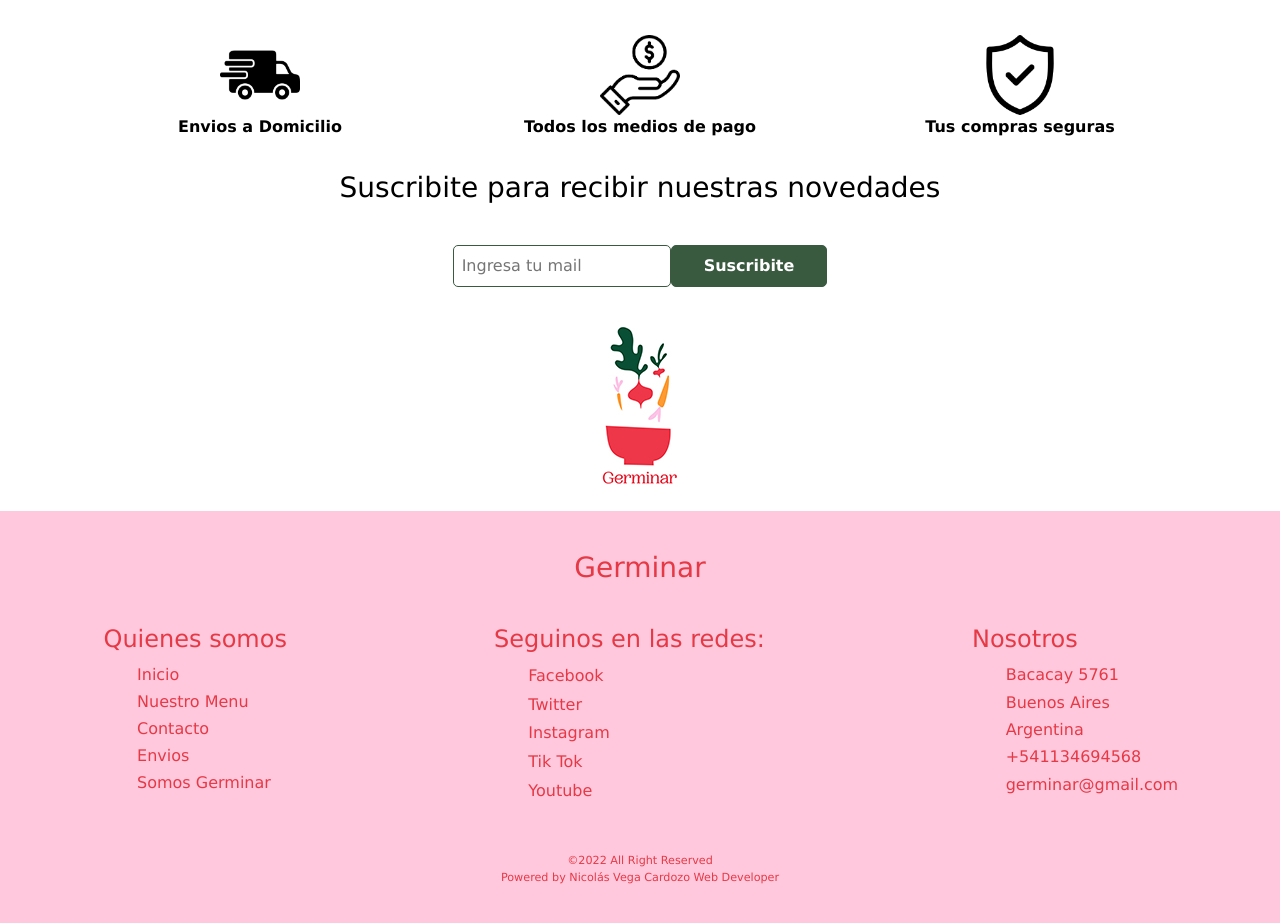
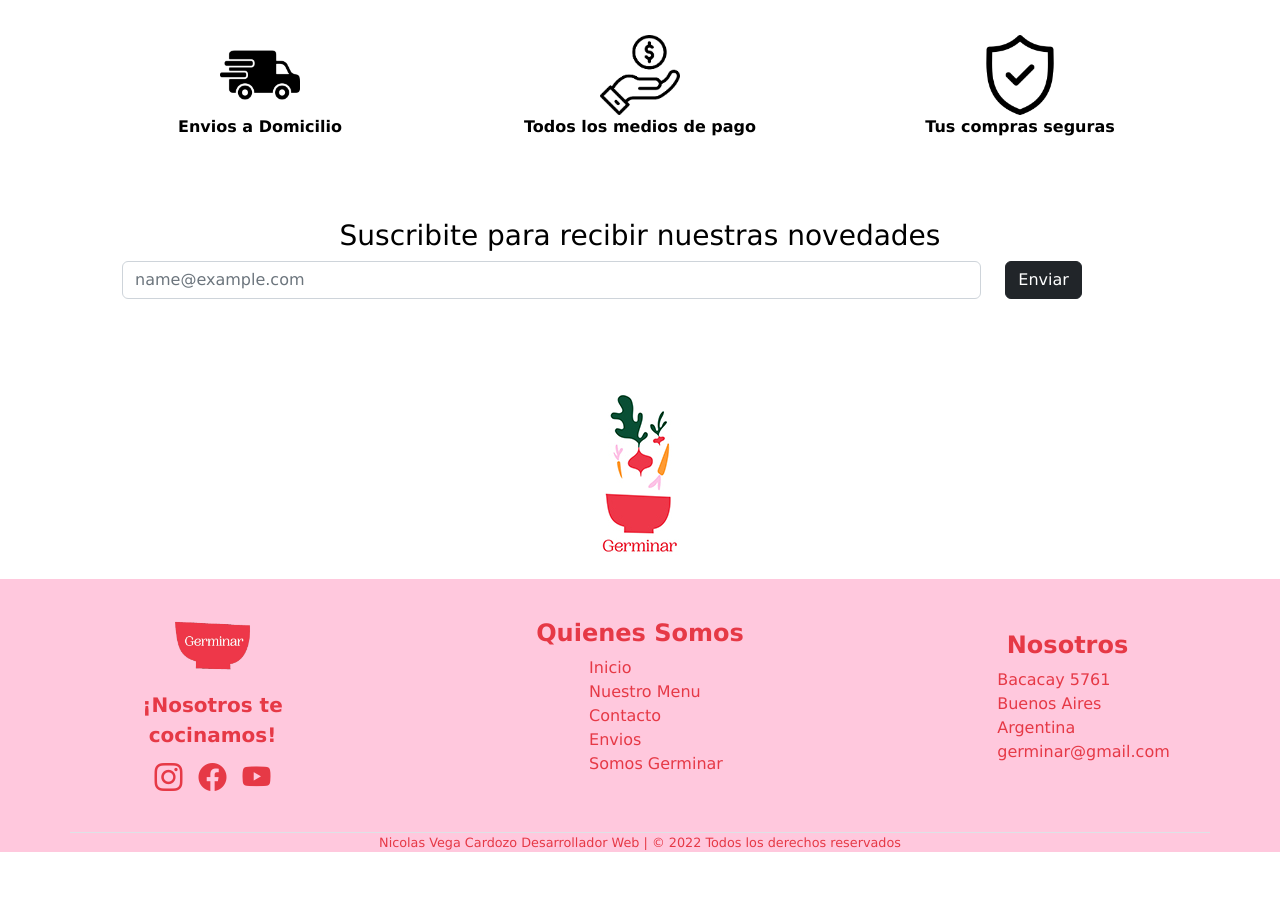
Before and after one commit to NicolasVegaCardozo/PreEntrega3-VegaCardozo-DesarrolloWeb, a plain HTML site: page index.html in a window 1280 px wide. Shown: the part 2936-3859 px from the top of the page. After the commit the page ends 3788 px from the top, so only its background shows below. Drawn offline with nearby package versions, Linux system fonts and the light colour scheme.

Commit message:
Footer hecho desde 0 en Bootstrap

```diff
--- a/css/style.css
+++ b/css/style.css
@@ -15,14 +15,14 @@ a {
 
 /*---Body---*/
 
-.wtp__sticky{
+.wtp__sticky {
     position: fixed;
     bottom: 25px;
     right: 20px;
     border-radius: 40px;
 }
 
-.wtp__sticky img{
+.wtp__sticky img {
     width: 5rem;
 }
 
@@ -204,7 +204,7 @@ main ul li {
         height: 5rem;
     }
 
-    .container__promos1{
+    .container__promos1 {
         display: block;
         margin: auto;
         text-align: center;
@@ -295,7 +295,7 @@ main ul li {
         padding-bottom: 1rem;
     }
 
-    .container__promos1{
+    .container__promos1 {
         display: block;
         margin: auto;
         text-align: center;
@@ -585,170 +585,18 @@ main ul li {
 
 /*---Footer---*/
 
-@media (max-width: 767px) {
-    footer {
-        background-color: #ffc8dd;
-        padding: 40px 0px;
-    }
-
-    .spanfooter {
-        display: flex;
-        flex-direction: column;
-        justify-content: center;
-        align-items: center;
-        padding: 1rem;
-    }
-
-    .spanfooter input:not([type="submit"]) {
-        padding: 0.5rem;
-        border: 1.5px solid #3a5a40;
-        border-radius: 5px;
-        margin-bottom: 0.5rem;
-        color: black;
-        font-size: 1rem;
-    }
-
-    .spanfooter input[type="button"] {
-        border-radius: 5px;
-        background-color: #3a5a40;
-        color: white;
-        font-weight: bolder;
-        font-size: 1rem;
-        padding: 0.5rem 2rem;
-        cursor: pointer;
-    }
-
-    .spanfooter input[type="button"]:hover {
-        color: orangered;
-    }
-
-    .h3footer {
-        display: none;
-    }
-
-    .footer {
-        display: flex;
-        flex-direction: column;
-
-    }
-
-    .div1 {
-        margin-top: 2em;
-        margin-right: 2em;
-        margin-bottom: 2em;
-        margin-left: 2em;
-        color: #e63946;
-    }
-
-    .div2 {
-        margin-top: 2em;
-        margin-right: 2em;
-        margin-bottom: 2em;
-        margin-left: 2em;
-        color: #e63946;
-    }
-
-    .div3 {
-        margin-top: 2em;
-        margin-right: 2em;
-        margin-bottom: 2em;
-        margin-left: 2em;
-        color: #e63946
-    }
-
-    .color {
-        color: #e63946;
-    }
-
-    .div1 a:hover {
-        color: #584992;
-    }
-
-    .div2 a:hover {
-        color: #584992;
-    }
-
-    .span2 {
-        display: flex;
-        justify-content: center;
-        font-size: 0.7rem;
-        color: #e63946;
-    }
+.bg-footer {
+    background-color: #ffc8dd;
 }
 
-@media (min-width:768px) {
-    footer {
-        background-color: #ffc8dd;
-        padding: 40px 0px;
-    }
+.c-rojo {
+    color: #e63946;
+}
 
-    .spanfooter {
-        display: none;
-    }
+.enlace {
+    color: blueviolet;
+}
 
-    .h3footer {
-        display: flex;
-        flex-direction: row;
-        justify-content: center;
-        color: #e63946;
-    }
-
-    footer a {
-        text-decoration: none;
-        color: #e63946;
-    }
-
-    footer ul li {
-        display: block;
-        padding: 1%;
-        color: #e63946;
-    }
-
-    .footer {
-        display: flex;
-        justify-content: space-around;
-    }
-
-    .div1 {
-        display: inline-block;
-        margin-top: 2em;
-        margin-right: 2em;
-        margin-bottom: 2em;
-        margin-left: 2em;
-        color: #e63946;
-    }
-
-    .div2 {
-        display: inline-block;
-        margin-top: 2em;
-        margin-right: 2em;
-        margin-bottom: 2em;
-        margin-left: 2em;
-        color: #e63946;
-    }
-
-    .div3 {
-        display: inline-block;
-        margin-top: 2em;
-        margin-right: 2em;
-        margin-bottom: 2em;
-        margin-left: 2em;
-        color: #e63946
-    }
-
-
-    .div1 a:hover {
-        color: #584992;
-    }
-
-    .div2 a:hover {
-        color: #584992;
-    }
-
-    .span2 {
-        display: flex;
-        justify-content: center;
-        font-size: 0.7rem;
-        color: #e63946;
-    }
+.copyright{
+    font-size: 80%;
 }
--- a/index.html
+++ b/index.html
@@ -7,6 +7,7 @@
     <meta name="viewport" content="width=device-width, initial-scale=1.0">
     <link href="https://cdn.jsdelivr.net/npm/bootstrap@5.2.3/dist/css/bootstrap.min.css" rel="stylesheet"
         integrity="sha384-rbsA2VBKQhggwzxH7pPCaAqO46MgnOM80zW1RWuH61DGLwZJEdK2Kadq2F9CUG65" crossorigin="anonymous">
+    <link rel="stylesheet" href="https://cdn.jsdelivr.net/npm/bootstrap-icons@1.10.2/font/bootstrap-icons.css">
     <link rel="stylesheet" href="./css/style.css">
     <link rel="icon" href="./img/Logo Germinar.ico">
     <title>Germinar - Platos Veggies y Veganos, hace tu pedido</title>
@@ -138,14 +139,23 @@
         </section>
 
 
-        <h3 class="span">Suscribite para recibir nuestras novedades</h3>
-
-        <div class="container">
-            <form method="post" class="span">
-                <input type="email" placeholder="Ingresa tu mail">
-                <input type="button" value="Suscribite">
+        <section class="container p-3">
+            <div class="row p-4">
+                <div class="p-4 col-lg-12 d-flex flex-column">
+                    <h3 class="d-flex justify-content-center">Suscribite para recibir nuestras novedades</h3>
+                    <form action="" class="row">
+                        <div class="mb-3 col-10">
+                            <input type="email" class="form-control" id="NewsLetter" placeholder="name@example.com">
+                        </div>
+                        <div class="col-2">
+                            <input type="submit" value="Enviar" class="btn btn-dark">
+                        </div>
                     </form>
                 </div>
+            </div>
+        </section>
+
+
 
         <section class="logogerminar">
             <img src="./img/logogerminar.jpg" alt="logo germinar">
@@ -165,68 +175,56 @@
 
     <!---FOOTER--->
 
-    <footer>
+    <footer class="bg-footer c-rojo">
 
-        <h3 class="h3footer">Germinar</h3>
+        <div class="container">
 
-        <h3 class="spanfooter">Suscribite para recibir nuestras novedades</h3>
+            <div class="row justify-content-lg-between align-items-lg-center border-bottom">
 
-        <div>
-            <form method="post" class="spanfooter">
-                <input type="email" placeholder="Ingresa tu mail">
-                <input type="button" value="Suscribite">
-            </form>
+                <div class="d-flex flex-column align-items-center p-4 col-lg-3">
+                    <img src="./img/Logo Germinar2.png" alt="" class="w-50">
+                    <span class="fs-5 text-center fw-bold">¡Nosotros te cocinamos!</span>
+                    <div class="fs-3 d-flex justify-content-around">
+                        <a href="https://www.instagram.com/" target="_blank"
+                            class="c-rojo p-2"><i class="bi bi-instagram"></i></a>
+                        <a href="https://es-la.facebook.com/" target="_blank"
+                            class="c-rojo p-2"><i class="bi bi-facebook"></i></a>
+                        <a href="https://www.youtube.com/" target="_blank"
+                            class="c-rojo p-2"><i class="bi bi-youtube"></i></a>
+                    </div>
                 </div>
 
-        <section class="footer">
-            <div class="div1">
-                <h4>Quienes somos</h4>
-                <ul>
-                    <li><a href="index.html" class="color">Inicio</a></li>
-                    <li><a href="pages/nuestromenu.html" class="color">Nuestro Menu</a></li>
-                    <li><a href="pages/contacto.html" class="color">Contacto</a></li>
-                    <li><a href="pages/envios.html" class="color">Envios</a></li>
-                    <li><a href="pages/somosgerminar.html" class="color">Somos Germinar</a></li>
+                <div class="p-3 col-lg-3">
+                    <h4 class="text-center fw-bold">Quienes Somos</h4>
+                    <div class="d-flex justify-content-center fs-2">
+                        <ul class="fs-6">
+                            <li><a href="../index.html" class="c-rojo">Inicio</a></li>
+                            <li><a href="nuestromenu.html" class="c-rojo">Nuestro Menu</a></li>
+                            <li><a href="contacto.html" class="c-rojo">Contacto</a></li>
+                            <li><a href="envios.html" class="c-rojo">Envios</a></li>
+                            <li><a href="somosgerminar.html" class="c-rojo">Somos Germinar</a></li>
                         </ul>
                     </div>
-
-            <div class="div2">
-                <h4>Seguinos en las redes:</h4>
-                <ul>
-                    <li><a href="https://es-la.facebook.com/" target="_blank" class="color">Facebook</a></li>
-                    <li><a href="https://twitter.com/?lang=es" target="_blank" class="color">Twitter</a></li>
-                    <li><a href="https://www.instagram.com/" target="_blank" class="color">Instagram</a></li>
-                    <li><a href="https://www.tiktok.com/foryou?is_copy_url=1&is_from_webapp=v1" target="_blank"
-                            class="color">Tik
-                            Tok</a></li>
-                    <li><a href="https://www.twitch.tv/" target="_blank" class="color">Youtube</a></li>
-                </ul>
-
                 </div>
 
-            <div class="div3">
-                <h4>Nosotros</h4>
-                <ul>
+                <div class="p-1 col-lg-3">
+                    <h4 class="text-center fw-bold">Nosotros</h4>
+                    <div class="d-flex justify-content-around fs-2">
+                        <ul class="fs-6">
                             <li>Bacacay 5761</li>
                             <li>Buenos Aires</li>
                             <li>Argentina</li>
-                    <li>+541134694568</li>
                             <li>germinar@gmail.com</li>
                         </ul>
                     </div>
+                </div>
+            </div>
 
-        </section>
-
-        <section class="span2">
-            <span>©2022 All Right Reserved</span>
-        </section>
-
-        <section class="span2">
-            <span>Powered by Nicolás Vega Cardozo Web Developer</span>
-        </section>
-
-
-
+            <div class="d-flex justify-content-center">
+                <span class="copyright">Nicolas Vega Cardozo Desarrollador Web | © 2022 Todos los derechos reservados
+                </span>
+            </div>
+        </div>
     </footer>
     <script src="https://cdn.jsdelivr.net/npm/bootstrap@5.2.3/dist/js/bootstrap.bundle.min.js"
         integrity="sha384-kenU1KFdBIe4zVF0s0G1M5b4hcpxyD9F7jL+jjXkk+Q2h455rYXK/7HAuoJl+0I4"
```
Also changed, not shown: pages/contacto.html (+34 -42 lines), pages/envios.html (+37 -44 lines), pages/nuestromenu.html (+35 -45 lines), pages/somosgerminar.html (+37 -44 lines), img/Logo Germinar2.png (added). Lines whose indentation alone changed are shown as unchanged.
